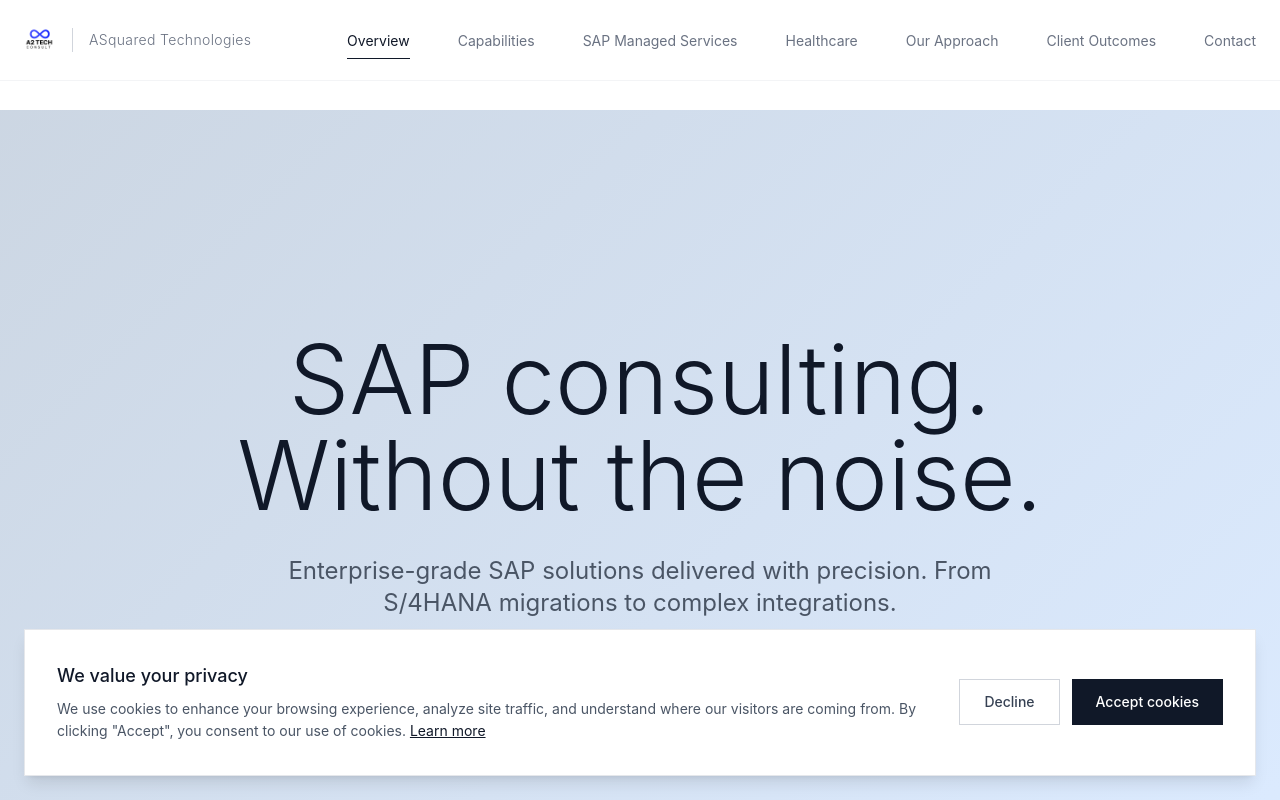
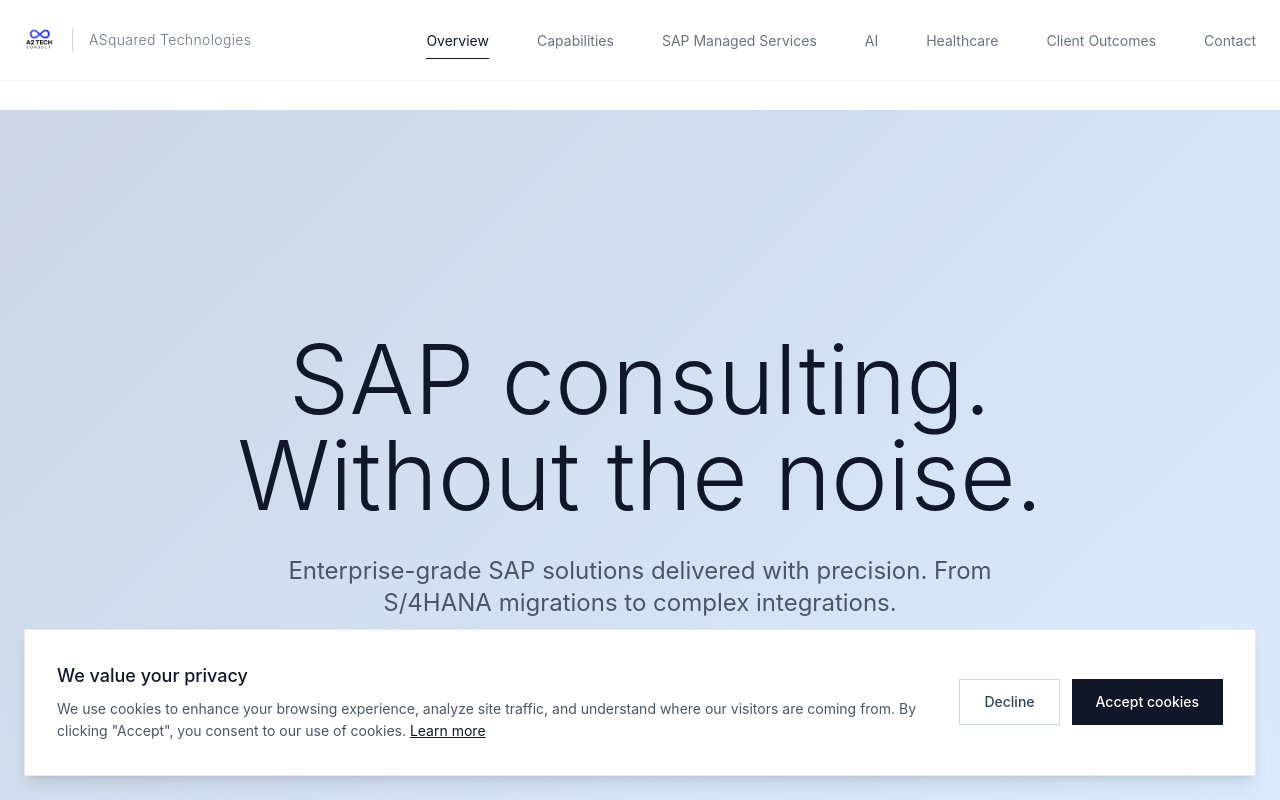
Before and after one commit to A2TechConsult/ASquared2, a React (Vite) app: page / in a window 1280 px wide. Shown: the top 800 px of the page. Built offline with nearby package versions, Linux system fonts and the light colour scheme.

Commit message:
Navigation: swap Our Approach for AI; keep Healthcare

```diff
--- a/src/app/components/Navigation.tsx
+++ b/src/app/components/Navigation.tsx
@@ -13,8 +13,8 @@ export function Navigation() {
     { label: 'Overview', path: '/' },
     { label: 'Capabilities', path: '/capabilities' },
     { label: 'SAP Managed Services', path: '/sap-managed-services' },
+    { label: 'AI', path: '/ai-capabilities' },
     { label: 'Healthcare', path: '/healthcare' },
-    { label: 'Our Approach', path: '/approach' },
     { label: 'Client Outcomes', path: '/outcomes' },
     { label: 'Contact', path: '/contact' },
   ];
@@ -152,7 +152,7 @@ export function Navigation() {
                         >
                           {item.label}
                         </Link>
-                      </li>
+              </li>
                     );
                   })}
                 </ul>
```
